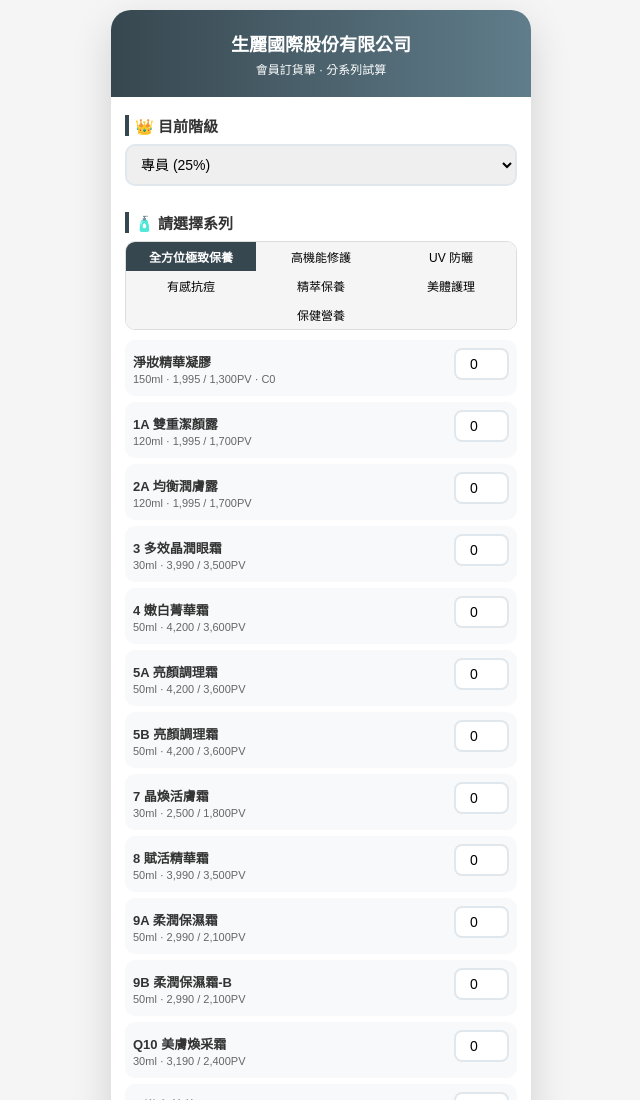
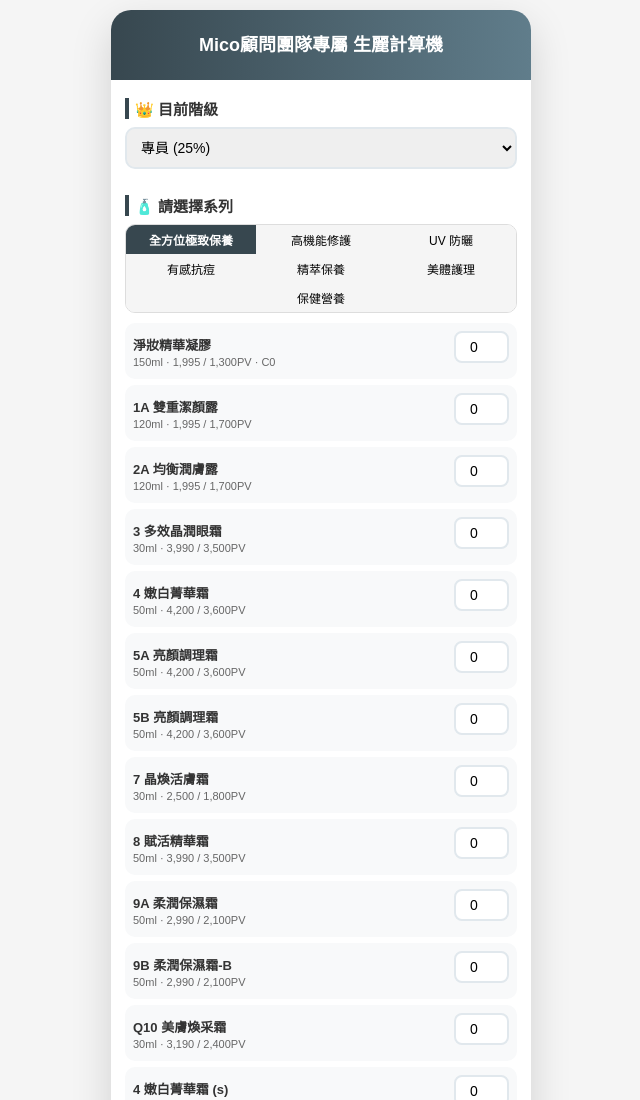
Before and after one commit to a9300563/micogrouponly, a plain HTML site: page index.html in a window 1280 px wide. Shown: the top 1100 px of the page, without its empty margins (319-959 px from the left). Drawn offline with Linux system fonts and the light colour scheme.

Commit message:
Add files via upload

```diff
--- a/index.html
+++ b/index.html
@@ -3,7 +3,7 @@
 <head>
   <meta charset="UTF-8" />
   <meta name="viewport" content="width=device-width, initial-scale=1.0" />
-  <title>生麗國際股份有限公司 會員訂貨單（分頁版）</title>
+  <title>Mico顧問團隊專屬 生麗計算機</title>
   <style>
     *{margin:0;padding:0;box-sizing:border-box}
     body{font-family:Microsoft JhengHei,sans-serif;background:#f5f5f5;padding:10px}
@@ -72,8 +72,8 @@
 <body>
   <div class="calc">
     <div class="title">
-      <h1>生麗國際股份有限公司</h1>
-      <p>會員訂貨單 · 分系列試算</p>
+      <h1>Mico顧問團隊專屬 生麗計算機</h1>
+      <p></p>
     </div>
     <div class="content">
       <!-- 階級 -->
```
